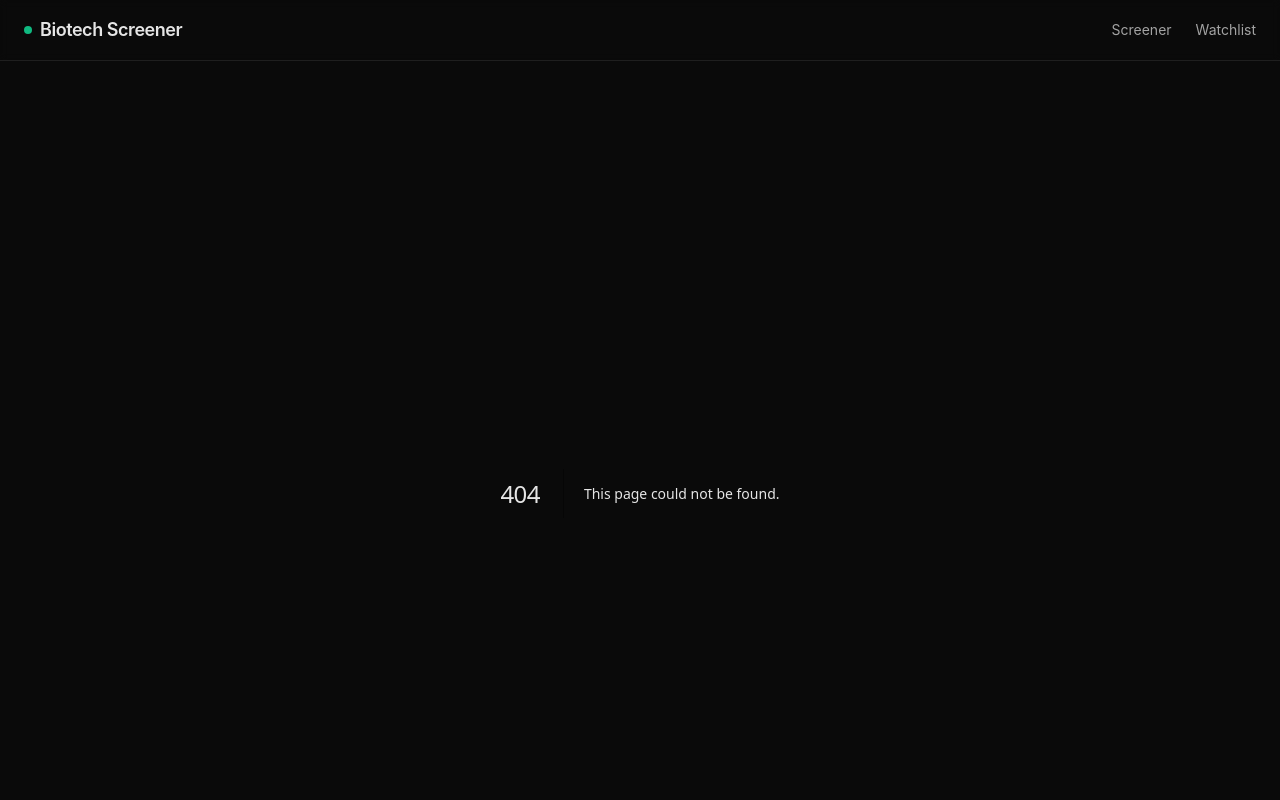
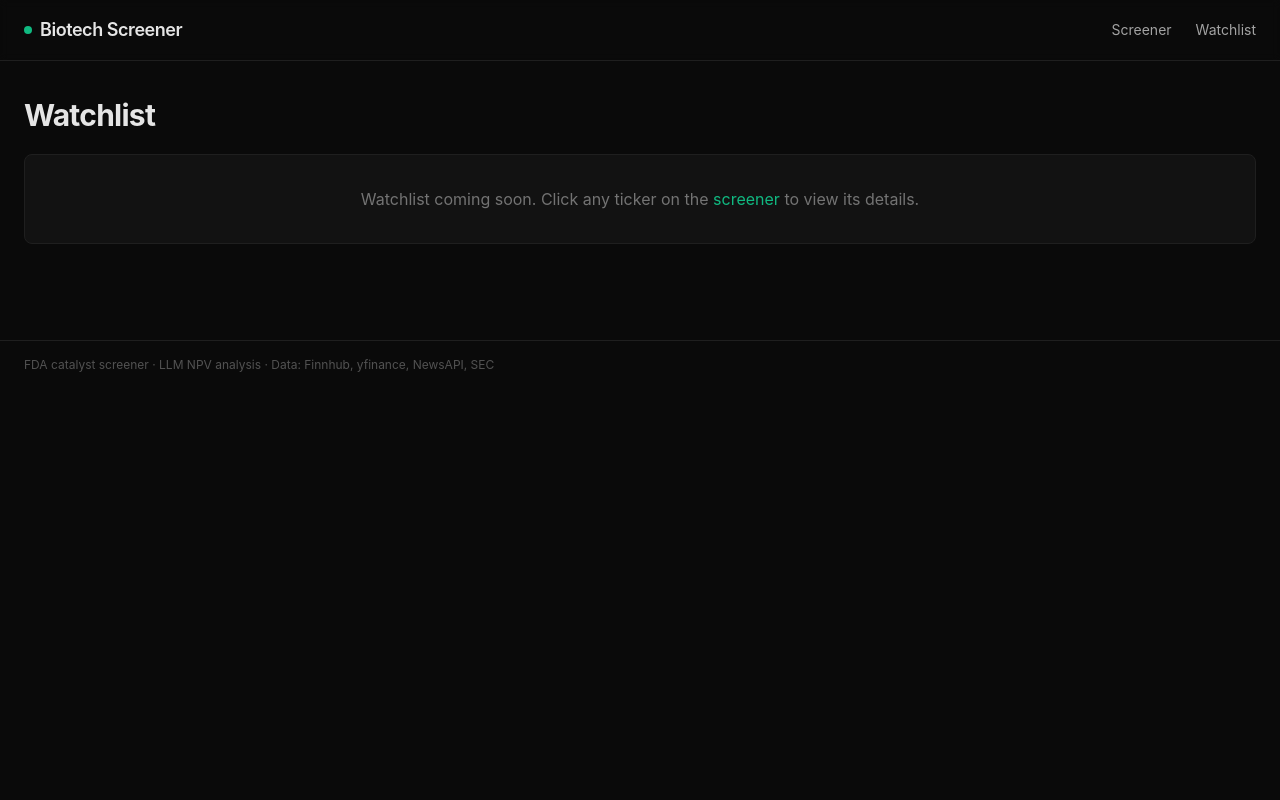
Before and after one commit to amirsarmad-cmd/biotech-frontend, a Next.js app: page /watchlist in a window 1280 px wide. Before the commit this address had no page. Shown: the top 800 px of the page. Built offline with nearby package versions, Linux system fonts and the light colour scheme.

Commit message:
feat: add app/watchlist/page.tsx

```diff
--- /dev/null
+++ b/app/watchlist/page.tsx
@@ -0,0 +1,11 @@
+export default function WatchlistPage() {
+  return (
+    <div className="space-y-4">
+      <h1>Watchlist</h1>
+      <div className="rounded-lg border border-border bg-panel p-8 text-center text-neutral-500">
+        Watchlist coming soon. Click any ticker on the{' '}
+        <a href="/" className="text-accent hover:underline">screener</a> to view its details.
+      </div>
+    </div>
+  );
+}
```
